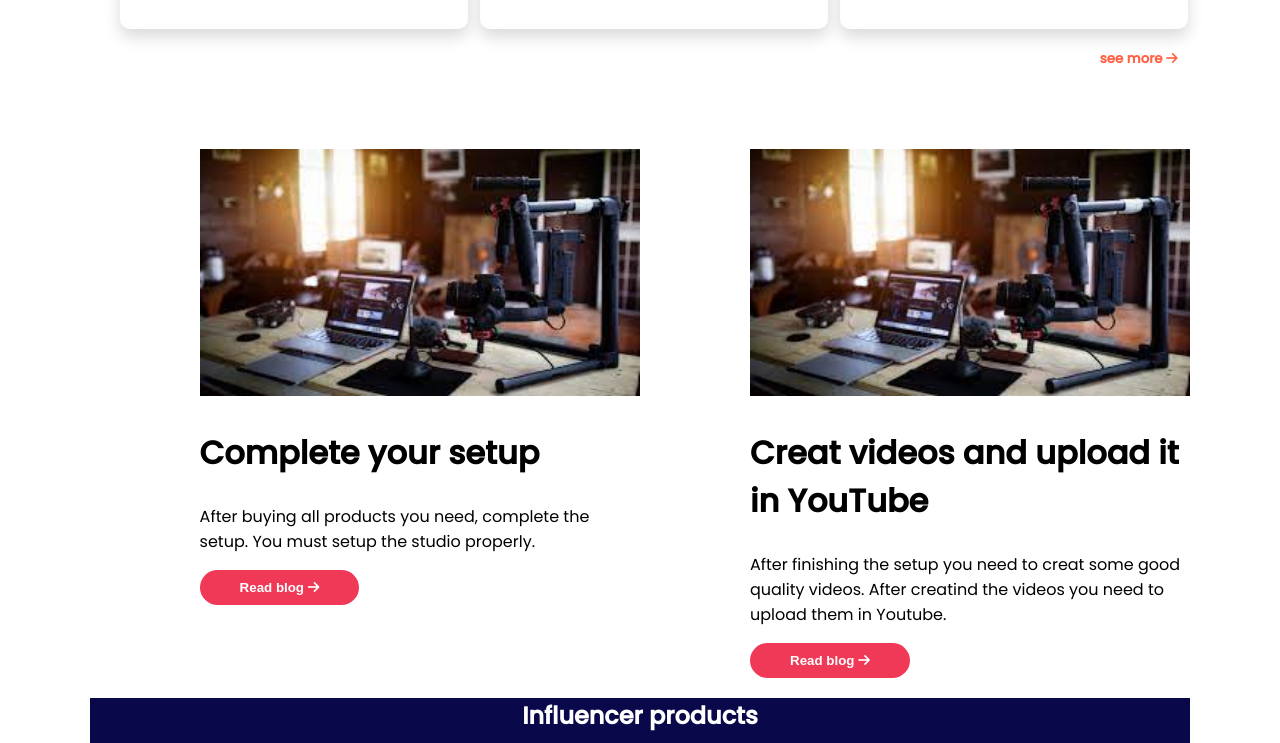
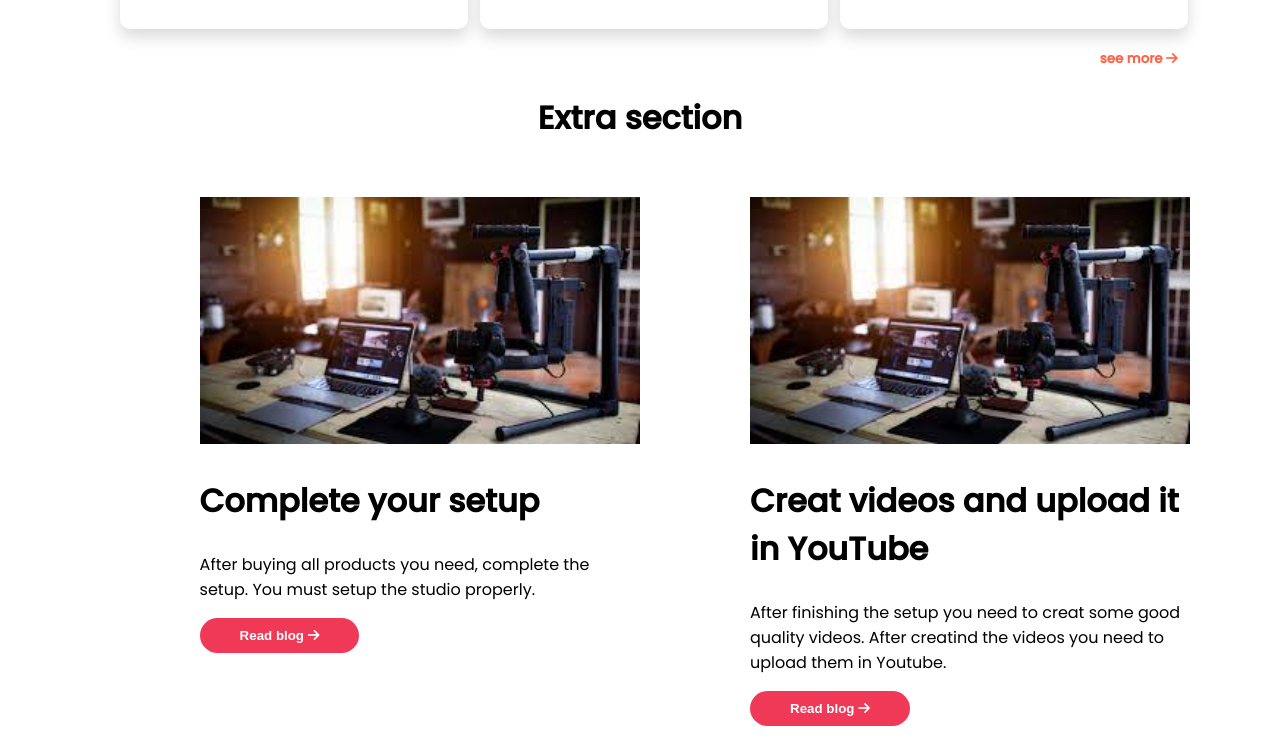
Before and after one commit to Mahid970/assignment-2, a plain HTML site: page index.html in a window 1280 px wide. Shown: the part 2204-2947 px from the top of the page. Drawn offline with Linux system fonts and the light colour scheme.

Commit message:
fully finished

```diff
--- a/index.html
+++ b/index.html
@@ -189,12 +189,15 @@
             </div>
         </section>
         <small class="see-more">see more <i class="fas fa-arrow-right"></i></small>
-        <section class="setup-section">
+        <section>
+            <h1 class="extra-section-txt">Extra section</h1>
+            <div class="setup-section">
                 <div class="half-width">
                     <div class="setup-img"><img src="images/full-setup.jpg" alt=""></div>
                     <div class="margin-left">
                         <h1 class="big-txt">Complete your setup</h1>
-                    <p>After buying all products you need, complete the setup. You must setup the studio properly.</p>
+                        <p>After buying all products you need, complete the setup. You must setup the studio properly.
+                        </p>
                         <button class="btn">Read blog <i class="fas fa-arrow-right"></i></button>
                     </div>
                 </div>
@@ -202,9 +205,11 @@
                     <div><img src="images/full-setup.jpg" alt=""></div>
                     <div class="margin-left">
                         <h1 class="big-txt">Creat videos and upload it in YouTube</h1>
-                    <p>After finishing the setup you need to creat some good quality videos. After creatind the videos
+                        <p>After finishing the setup you need to creat some good quality videos. After creatind the
+                            videos
                             you need to upload them in Youtube.</p>
                         <button class="btn">Read blog <i class="fas fa-arrow-right"></i></button>
+                    </div>
                 </div>
             </div>
         </section>
--- a/style.css
+++ b/style.css
@@ -80,8 +80,14 @@ body{
     margin-top: 10px;
 }
 /* setup section */
+.extra-section-txt{
+    text-align: center;
+    margin-top: 5%;
+    font-size: 2em;
+
+}
 .setup-section{
-    margin-top: 10%;
+    margin-top: 5%;
     display: flex;
 }
 .margin-left{
```
Lines whose indentation alone changed are shown as unchanged.
